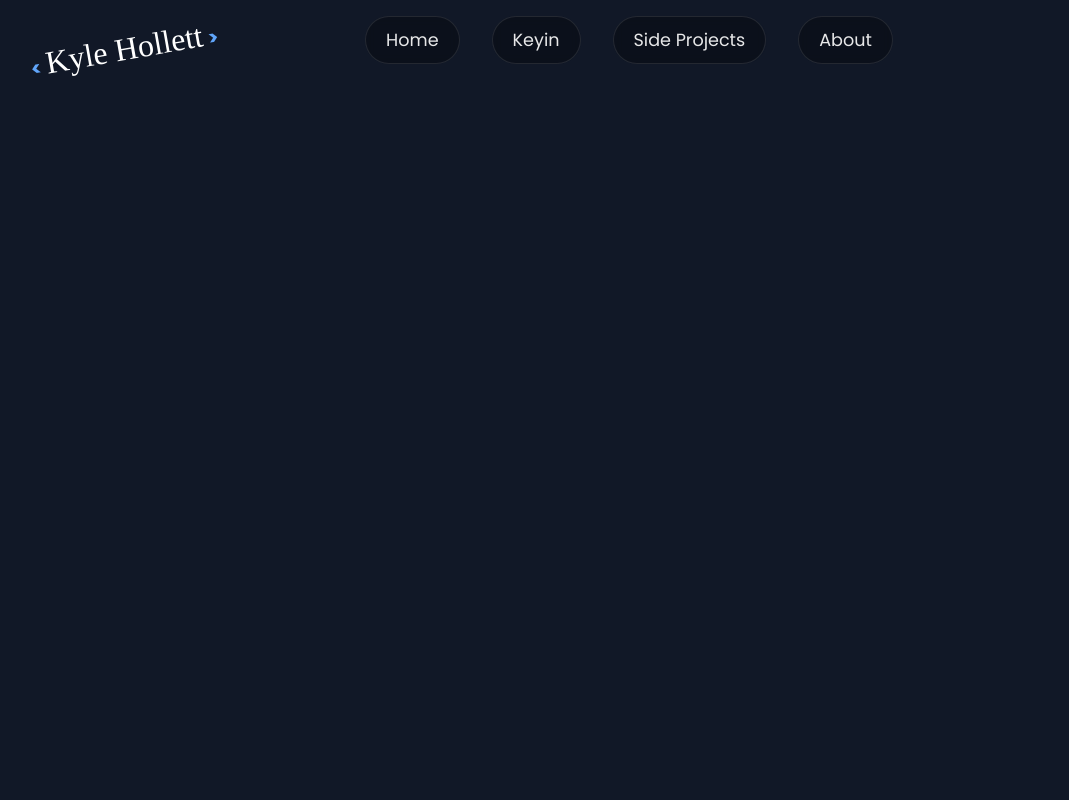
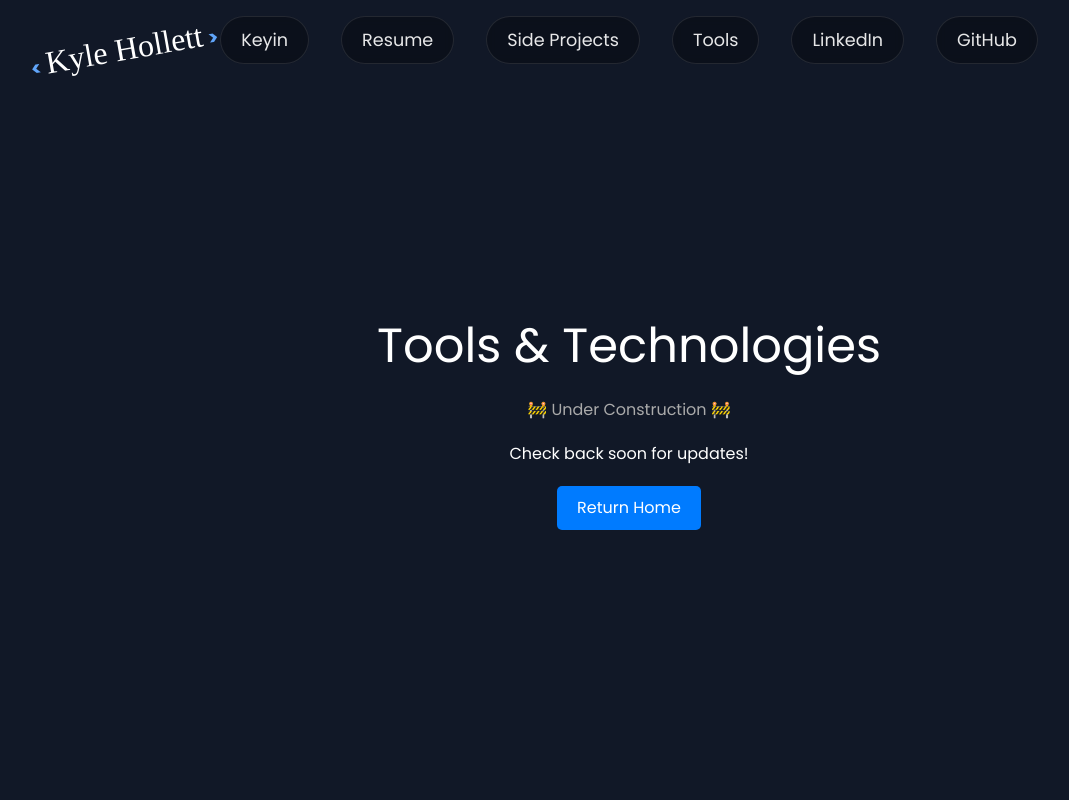
Before and after one commit to kyhol/kyhol.github.io, a React (Create React App) app: page /tools in a window 1280 px wide. Shown: the top 800 px of the page, without its empty margins (11-1080 px from the left). Built offline with nearby package versions, Linux system fonts and the light colour scheme; a web font is replaced by a local one.

Commit message:
Setting up boilerplate for endpoints under contstruction

```diff
--- a/src/App.js
+++ b/src/App.js
@@ -4,7 +4,8 @@ import { BrowserRouter, Routes, Route, useLocation } from "react-router-dom";
 import Navbar from "./Components/Navbar/Navbar";
 import Footer from "./Components/Footer/Footer";
 
-// REMOVED GoldenSpiralBackground from here
+// --- NEW IMPORT HERE ---
+import UnderConstruction from "./Components/UnderConstruction/UnderConstruction";
 
 // Import all your page components
 import Calculator from "./Components/Calculator/Calculator";
@@ -50,6 +51,26 @@ function AppContent() {
       <div className={isFullScreen ? "fullscreen-content" : "main-content"}>
         <Routes>
           <Route path="/" element={<PortfolioPage />} />
+
+          {/* --- NEW NAVBAR ROUTES --- */}
+          <Route
+            path="/keyin"
+            element={<UnderConstruction title="Keyin College" />}
+          />
+          <Route
+            path="/resume"
+            element={<UnderConstruction title="My Resume" />}
+          />
+          <Route
+            path="/side-projects"
+            element={<UnderConstruction title="Side Projects" />}
+          />
+          <Route
+            path="/tools"
+            element={<UnderConstruction title="Tools & Technologies" />}
+          />
+
+          {/* Existing Routes */}
           <Route path="/calculator" element={<Calculator />} />
           <Route path="/grocery-list" element={<GroceryList />} />
           <Route path="/carousel" element={<Carousel />} />
--- a/src/Components/Navbar/Navbar.jsx
+++ b/src/Components/Navbar/Navbar.jsx
@@ -16,7 +16,7 @@ const Navbar = () => {
   return (
     <div className="navbar">
       <div className="navbar-container">
-        {/* Left Side: Logo (Angled via CSS) */}
+        {/* Left Side: Logo */}
         <div className="navbar-left">
           <div className="navbar-name cedarville-cursive-regular">
             <span className="default-font">&lt;</span>
@@ -34,27 +34,43 @@ const Navbar = () => {
           <span className={isOpen ? "bar open" : "bar"}></span>
         </div>
 
-        {/* Right Side: Links (Centered via CSS) */}
+        {/* Right Side: Links */}
         <div className={`navbar-right ${isOpen ? "active" : ""}`}>
-          <Link to="/" onClick={closeMenu}>
-            Home
-          </Link>
-
-          {/* Replaced Dropdown with Direct Link */}
-          {/* You will need to create a Route for "/keyin" in your App.js */}
+          {/* Internal Pages (Under Construction) */}
           <Link to="/keyin" onClick={closeMenu}>
             Keyin
           </Link>
 
-          {/* Replaced Dropdown with Direct Link */}
-          {/* You will need to create a Route for "/side-projects" in your App.js */}
+          <Link to="/resume" onClick={closeMenu}>
+            Resume
+          </Link>
+
           <Link to="/side-projects" onClick={closeMenu}>
             Side Projects
           </Link>
 
-          <Link to="/about-me" onClick={closeMenu}>
-            About
+          <Link to="/tools" onClick={closeMenu}>
+            Tools
           </Link>
+
+          {/* EXTERNAL LINKS */}
+          <a
+            href="https://www.linkedin.com/in/kyle-hollett-8558842a8/"
+            target="_blank"
+            rel="noopener noreferrer"
+            onClick={closeMenu}
+          >
+            LinkedIn
+          </a>
+
+          <a
+            href="https://github.com/kyhol"
+            target="_blank"
+            rel="noopener noreferrer"
+            onClick={closeMenu}
+          >
+            GitHub
+          </a>
         </div>
       </div>
     </div>
--- a/src/Components/ProjectContainer/ProjectContainer.jsx
+++ b/src/Components/ProjectContainer/ProjectContainer.jsx
@@ -1,26 +1,65 @@
 import React from "react";
 import { Link } from "react-router-dom";
 
-const ProjectContainer = ({ title, description, image, link, codeLink }) => {
+const ProjectContainer = ({
+  title,
+  description,
+  image,
+  link,
+  codeLink,
+  isReversed,
+}) => {
   return (
-    <div className="projectsContainer">
-      <Link to={link} className="projectLink">
-        <div className="projectText">
-          <h2>{title}</h2>
-          <p>{description}</p>
-        </div>
-        <img src={image} alt={title} className="projectImage" />
+    <div
+      className={`
+      group relative flex flex-col gap-8 md:gap-12 items-center p-8 rounded-3xl
+      border border-white/10 bg-white/5 backdrop-blur-sm
+      hover:bg-white/10 transition-all duration-500 hover:-translate-y-2 hover:shadow-2xl hover:shadow-indigo-500/10
+      ${isReversed ? "md:flex-row-reverse" : "md:flex-row"}
+    `}
+    >
+      {/* --- Text Section --- */}
+      <div className="w-full md:w-1/2 flex flex-col gap-4 text-center md:text-left z-10">
+        <h3 className="text-3xl font-bold text-white tracking-tight group-hover:text-indigo-400 transition-colors">
+          {title}
+        </h3>
+
+        <p className="text-gray-300 leading-relaxed text-lg font-light">
+          {description}
+        </p>
+
+        <div className="flex flex-wrap gap-4 justify-center md:justify-start mt-4">
+          {/* Live Link Button */}
+          <Link
+            to={link}
+            className="px-6 py-2.5 rounded-full bg-indigo-600 text-white font-medium hover:bg-indigo-500 transition-all shadow-lg shadow-indigo-500/25"
+          >
+            View Project
           </Link>
+
+          {/* Code Link Button */}
           {codeLink && (
             <a
               href={codeLink}
-          className="view-code-button"
               target="_blank"
               rel="noopener noreferrer"
+              className="px-6 py-2.5 rounded-full border border-white/20 text-gray-300 font-medium hover:bg-white/10 hover:text-white transition-all"
             >
-          View code
+              View Code
             </a>
           )}
+        </div>
+      </div>
+
+      {/* --- Image Section --- */}
+      <div className="w-full md:w-1/2 h-64 md:h-80 relative overflow-hidden rounded-2xl border border-white/10 shadow-2xl">
+        <div className="absolute inset-0 bg-indigo-500/10 group-hover:bg-transparent transition-colors z-10"></div>
+        <img
+          src={image}
+          alt={title}
+          className="w-full h-full object-cover transform transition-transform duration-700 group-hover:scale-110"
+        />
+      </div>
     </div>
   );
 };
--- /dev/null
+++ b/src/Components/UnderConstruction/UnderConstruction.jsx
@@ -0,0 +1,37 @@
+import React from "react";
+import { Link } from "react-router-dom";
+
+const UnderConstruction = ({ title }) => {
+  return (
+    <div
+      style={{
+        display: "flex",
+        flexDirection: "column",
+        alignItems: "center",
+        justifyContent: "center",
+        height: "80vh",
+        textAlign: "center",
+        color: "white", // Assuming dark background based on your other components
+      }}
+    >
+      <h1 style={{ fontSize: "3rem", marginBottom: "1rem" }}>{title}</h1>
+      <h2 style={{ color: "#aaa" }}>🚧 Under Construction 🚧</h2>
+      <p style={{ margin: "20px 0" }}>Check back soon for updates!</p>
+
+      <Link
+        to="/"
+        style={{
+          padding: "10px 20px",
+          backgroundColor: "#007bff",
+          color: "white",
+          textDecoration: "none",
+          borderRadius: "5px",
+        }}
+      >
+        Return Home
+      </Link>
+    </div>
+  );
+};
+
+export default UnderConstruction;
```
Also changed, not shown: src/Components/LandingPage/LandingPage.jsx (+52 -52 lines). Lines whose indentation alone changed are shown as unchanged.
